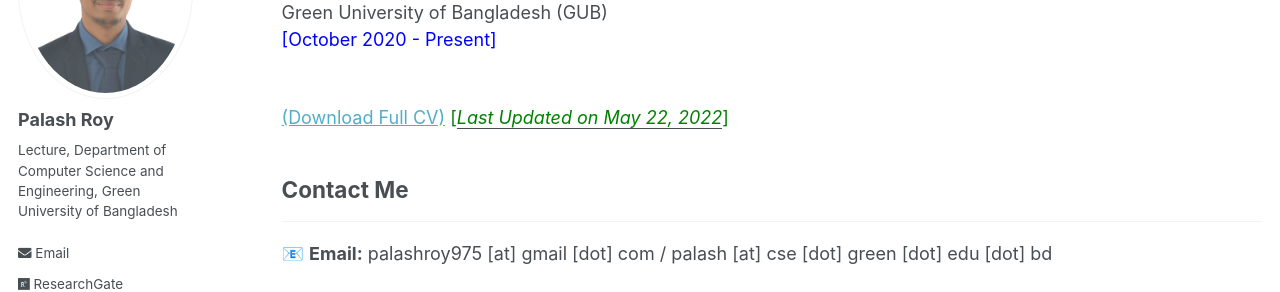
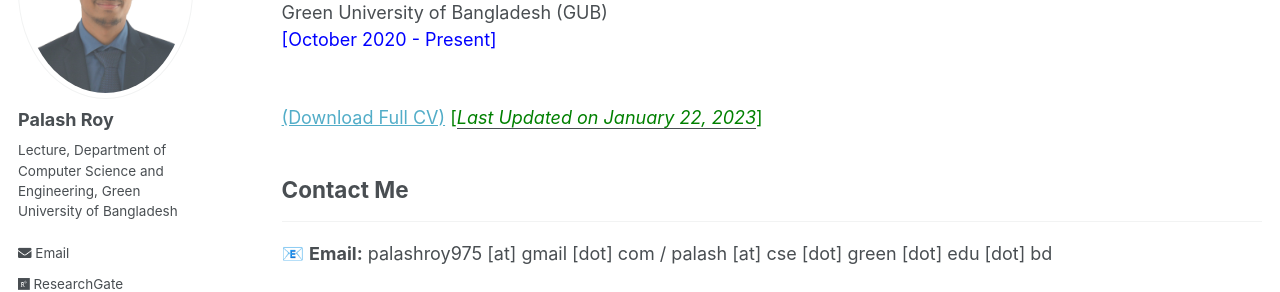
Before and after one commit to PalashRoy975/PalashRoy975.github.io, a Jekyll site: the page built from _pages/cv.md, in a window 1280 px wide and 900 px high, scrolled down 509 px. Shown: the part 153-445 px from the top of the window. Built offline with Jekyll 4.4.1, drawn with Linux system fonts in a browser that asks for light colours.

Commit message:
Update cv.md

```diff
--- a/_pages/cv.md
+++ b/_pages/cv.md
@@ -25,7 +25,7 @@ Green University of Bangladesh (GUB)<br />
 <span style ="color:blue"> [October 2020 - Present] </span>
 <br /><br />
 
-[(Download Full CV)](https://PalashRoy975.github.io/files/Palash_Roy_CV_Updated_22nd_May_2022.pdf) <span style ="color:Green"> [<ins>*Last Updated on May 22, 2022*</ins>] </span>
+[(Download Full CV)](https://PalashRoy975.github.io/files/Palash_Roy_CV_Updated_22_Jan_2023.pdf) <span style ="color:Green"> [<ins>*Last Updated on January 22, 2023*</ins>] </span>
 
 ## Contact Me
 -------------
```
